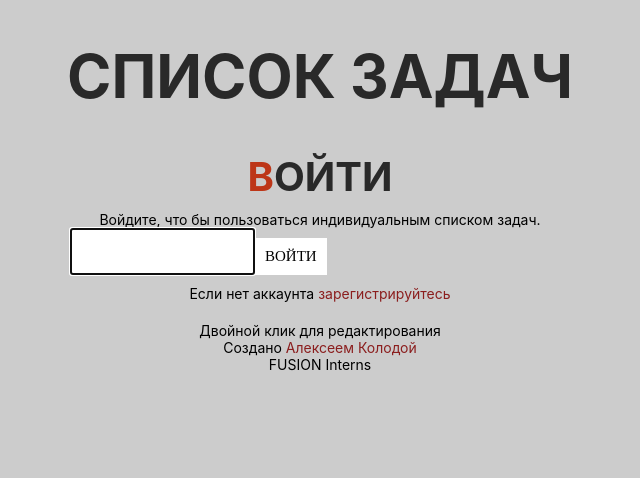
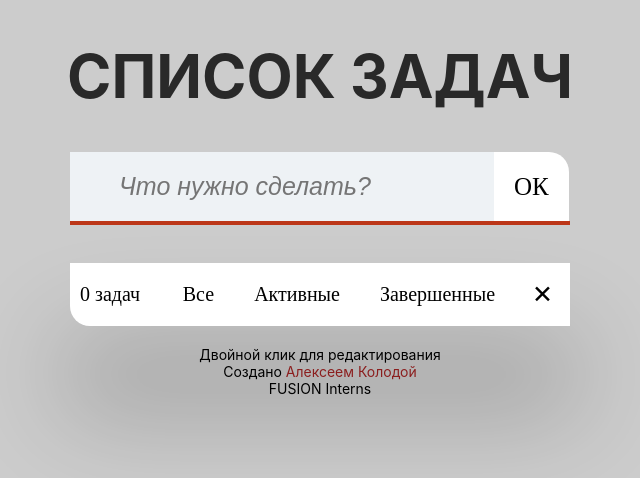
Before and after one commit to AlexKoloda/TODO-List, a React (Create React App) app in the folder my-app/: page / in a window 1280 px wide. Before the commit this address led to /sign-in. Shown: the top 478 px of the page, without its empty margins (320-960 px from the left). Built offline with nearby package versions, Linux system fonts and the light colour scheme.

Commit message:
Delete AuthRequire

```diff
--- a/my-app/src/App.tsx
+++ b/my-app/src/App.tsx
@@ -5,23 +5,20 @@ import { NotFoundPage } from './pages/NotFound/NotFound';
 import { SignIn } from './pages/SignIn/SignIn';
 import { SignUp } from './pages/SignUp/SignUp';
 import { Layout } from './components/Layout/Layout';
-import { AuthRequire } from './hoc/AuthRequire';
+//import { AuthRequire } from './hoc/AuthRequire';
 
 function App() {
   return (
     <Routes>
-      <Route path="/" element={<Layout />}>
+       <Route path='*' element={<NotFoundPage />} />
+       <Route path="/" element={<Layout />}>
+       <Route index element={<TodoPage />}/>
        <Route path='sign-in' element={<SignIn />} />
        <Route path='sign-up' element={<SignUp />} />
-       <Route index element={
-         <AuthRequire>
-        <TodoPage />
-        </AuthRequire>
-        }/>
-       <Route path='*' element={<NotFoundPage />} />
       </Route>
     </Routes>
   );
+
 }
 
 export default App;
```
